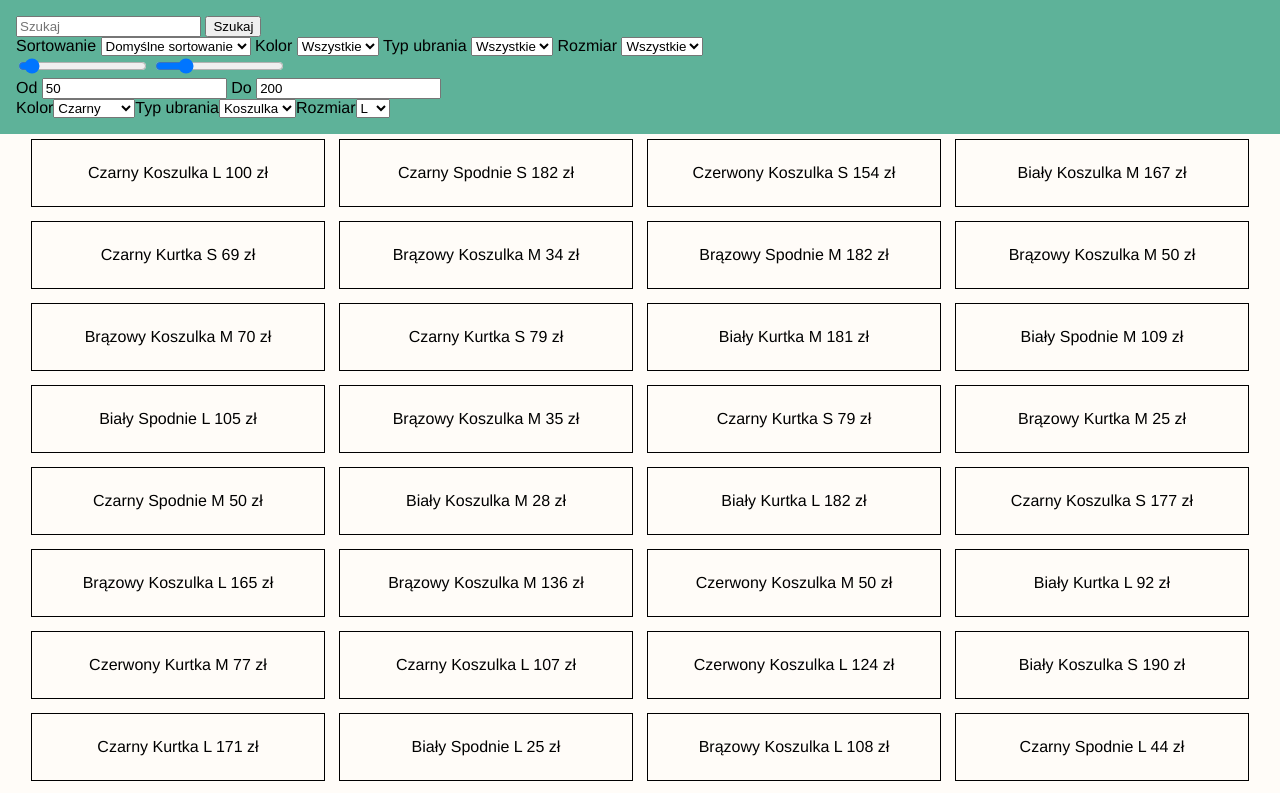
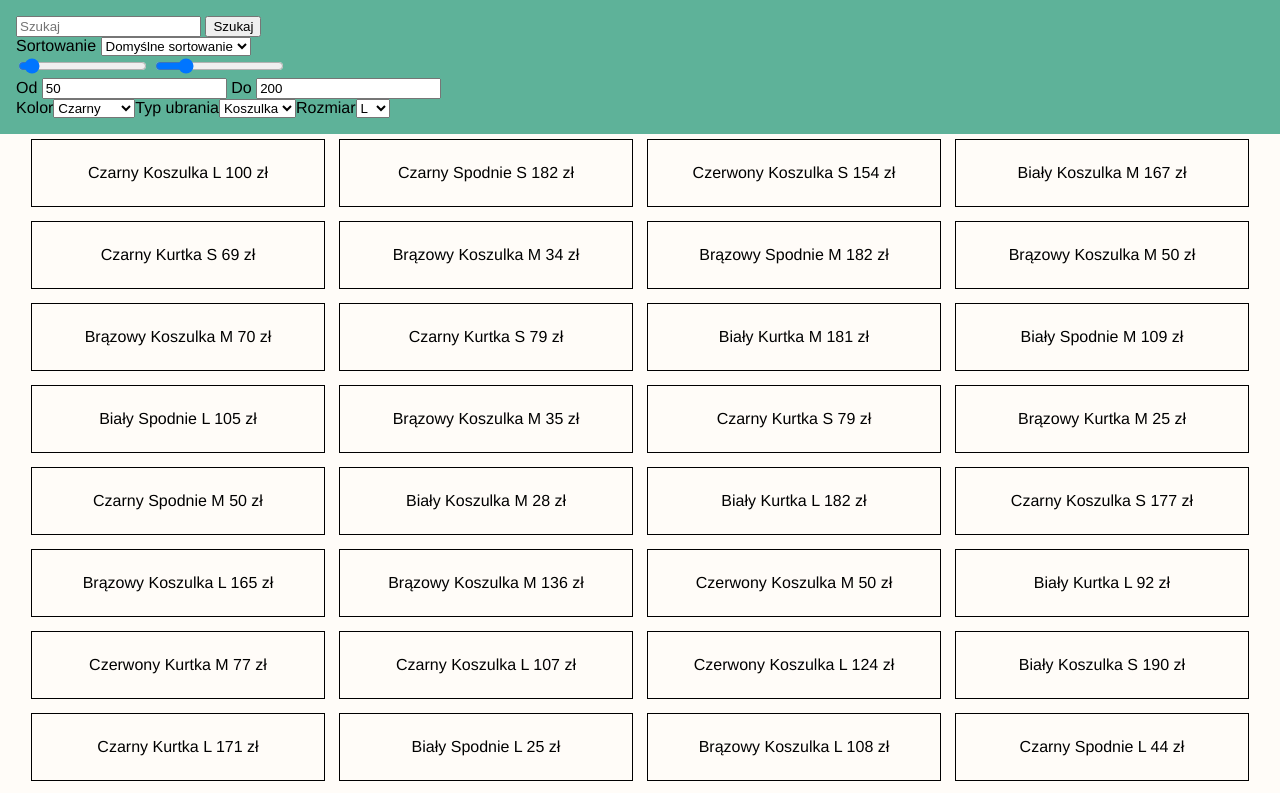
Before and after one commit to Sigrik/js-list-practice, a website: page index.html in a window 1280 px wide. Shown: the top 793 px of the page. Drawn offline with Linux system fonts and the light colour scheme.

Commit message:
Remove old static HTML

```diff
--- a/index.html
+++ b/index.html
@@ -20,29 +20,11 @@
             <option value="" onclick="">Cena - od najniższej</option>
             <option value="" onclick="">Cena - od najwyższej</option>
           </select>
-          <label for="color-filter">Kolor</label>
-          <select name="color-filter" id="color-filter">
-            <option value="" onclick="">Wszystkie</option>
-            <option value="" onclick="">Czarny</option>
-            <option value="" onclick="">Biały</option>
-            <option value="" onclick="">Inny</option>
-          </select>
-          <label for="type-filter">Typ ubrania</label>
-          <select name="type-filter" id="type-filter">
-            <option value="" onclick="">Wszystkie</option>
-            <option value="" onclick="">T-shirt</option>
-            <option value="" onclick="">Spodnie</option>
-            <option value="" onclick="">Kurtka</option>
-          </select>
-          <label for="size-filter">Rozmiar</label>
-          <select name="size-filter" id="size-filter">
-            <option value="" onclick="">Wszystkie</option>
-            <option value="" onclick="">L</option>
-            <option value="" onclick="">M</option>
-            <option value="" onclick="">S</option>
-          </select>
-          <div class="price-container">
-            <div class="price-slider">
+          <div class="range">
+            <div class="range-slider">
+              <span class="range-selected"></span>
+            </div>
+            <div class="price-input">
               <input type="range" class="min" min="0" max="1000" value="50" step="1" />
               <input type="range" class="max" min="0" max="1000" value="200" step="1" />
             </div>
```
